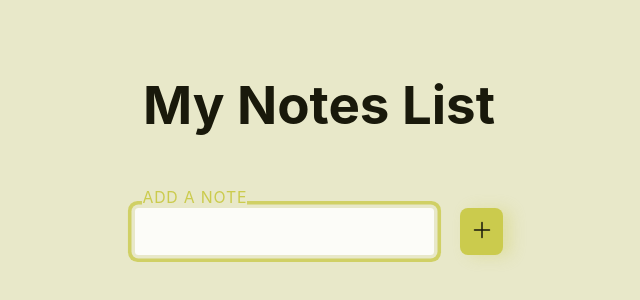
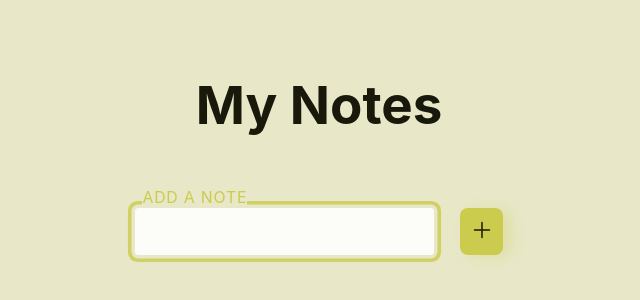
Before and after one commit to bilyanakarcheva/react-projects, a React (Vite) app in the folder Notes-app/: page / in a window 1280 px wide. Shown: the part 206-506 px from the top of the page, without its empty margins (321-961 px from the left). Built offline with nearby package versions, Linux system fonts and the light colour scheme; no server answers.

Commit message:
Change app heading

```diff
--- a/Notes-app/src/App.jsx
+++ b/Notes-app/src/App.jsx
@@ -60,7 +60,7 @@ function App() {
   return (
     <div className='container'>
       <header>
-        <h1>My Notes List</h1>
+        <h1>My Notes</h1>
       </header>
       <CustomForm addNote={addNote} />
       {notes && (
```
